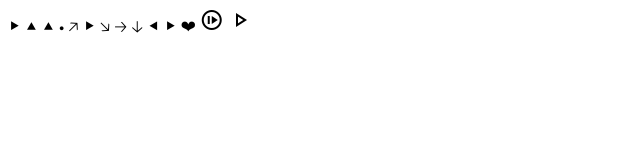
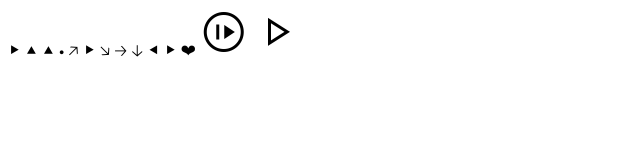
Before and after one commit to durdenz/UnicodeFonts, a plain HTML site: page index.html in a window 1280 px wide. Shown: the whole page, without its empty margins (0-640 px from the left). Drawn offline with nearby package versions, Linux system fonts and the light colour scheme.

Commit message:
Individual Styling

```diff
--- a/index.html
+++ b/index.html
@@ -4,7 +4,6 @@
     <meta charset="UTF-8">
     <meta name="viewport" content="width=device-width, initial-scale=1.0">
     <title>Unicode Fonts</title>
-    <link rel="stylesheet" href="style.css">
 
     <link rel="preconnect" href="https://fonts.googleapis.com">
 <link rel="preconnect" href="https://fonts.gstatic.com" crossorigin>
@@ -15,6 +14,8 @@
 <link rel="stylesheet" href="https://fonts.googleapis.com/css2?family=Material+Symbols+Outlined:opsz,wght,FILL,GRAD@20..48,100..700,0..1,-50..200&icon_names=play_arrow" /> -->
 
 <link href="https://fonts.googleapis.com/css2?family=Material+Symbols+Outlined" rel="stylesheet" />
+
+<link rel="stylesheet" href="style.css">
 
 </head>
 <body>
@@ -31,11 +32,11 @@
     &#11208;
     &#10084;
 
-    <span class="material-symbols-outlined">
+    <span class="material-symbols-outlined size-48">
 not_started
     </span>
 
-    <span class="material-symbols-outlined">
+    <span class="material-symbols-outlined" style="font-size: 48px;font-variation-settings: 'OPSZ' 48;">
 play_arrow
     </span>
 
--- a/style.css
+++ b/style.css
@@ -14,3 +14,8 @@ body, html {
   'GRAD' 0,
   'opsz' 24
 }
+
+span.size-48 {
+  font-size: 48px;
+  font-variation-settings: 'OPSZ' 48;
+}
```
